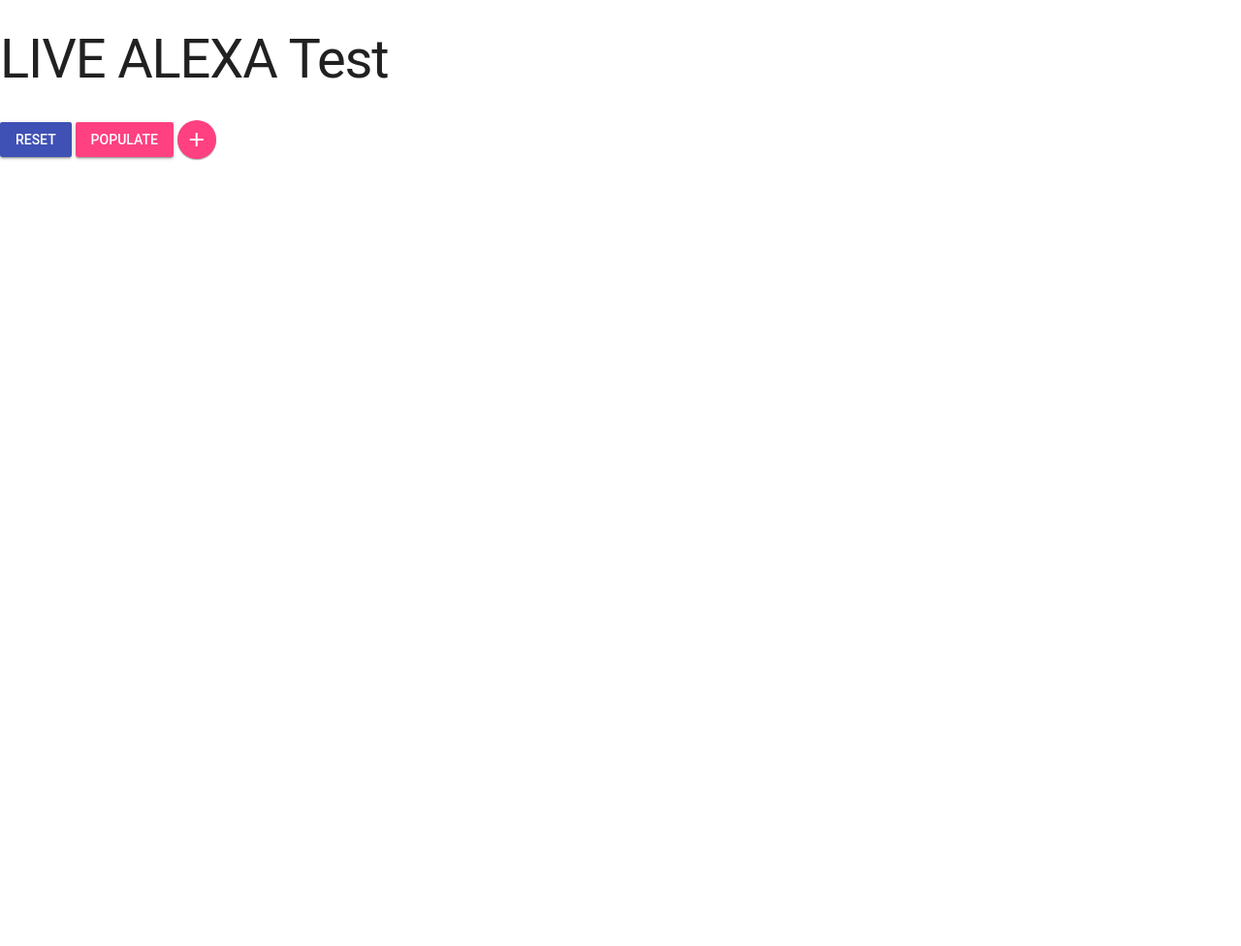
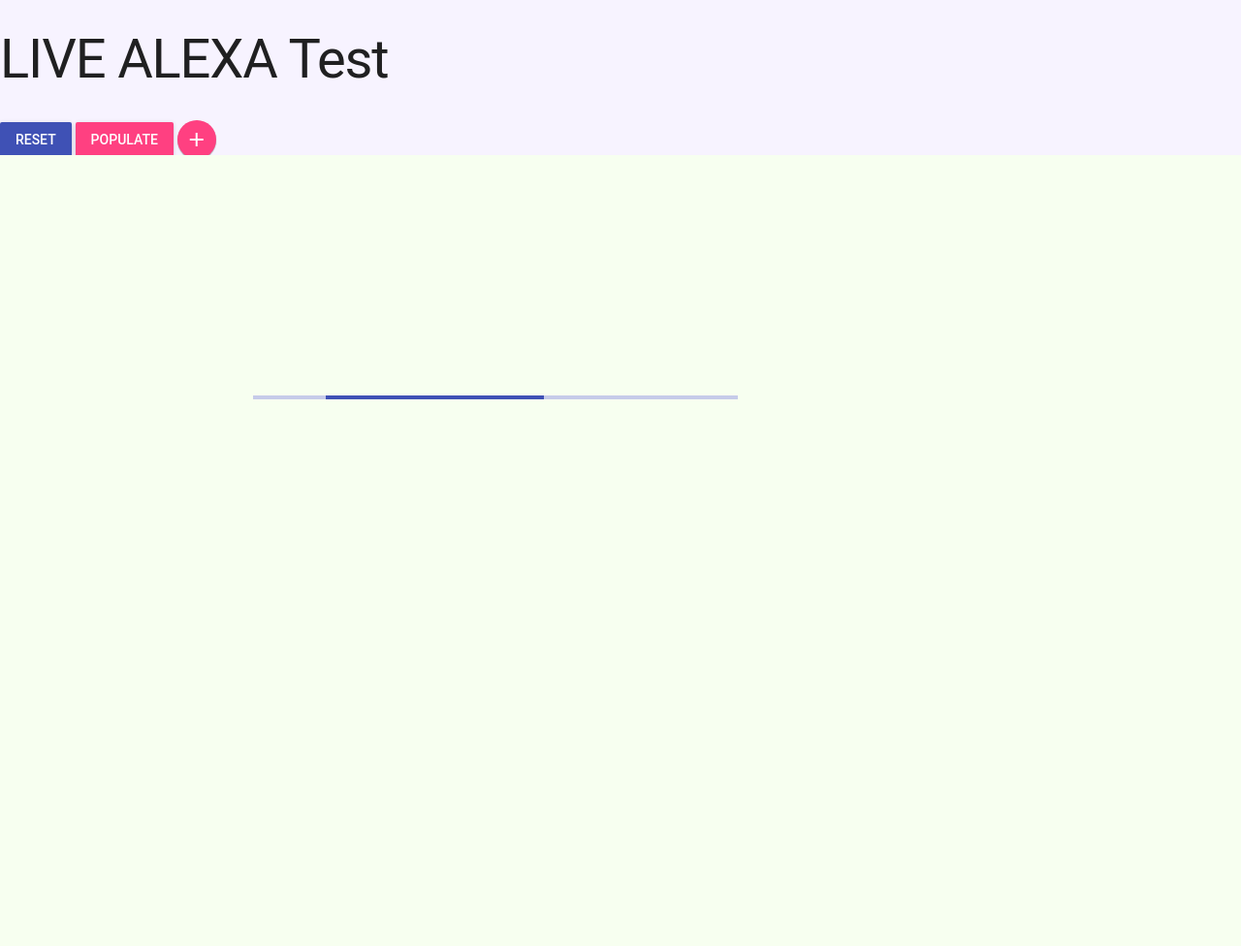
Before and after one commit to kruegener/Alexa_Server, a Django app: page /AlexaHandler/live/ in a window 1280 px wide. Shown: the whole page at 97% size. Before the commit the page ends 165 px from the top, so only its background shows below. Run offline with Django 3.2, Linux system fonts and the light colour scheme; some libraries are stand-ins or nearby versions.

Commit message:
interface clean-up

```diff
--- a/AlexaHandler/consumers.py
+++ b/AlexaHandler/consumers.py
@@ -4,6 +4,7 @@
 # maybe define __all__ in models for private objects/funcs
 from .models import *
 import json
+import time
 from django.db.models.fields.related import ManyToManyField
 
 # TODO enforced ordering
@@ -56,6 +57,8 @@
 
         elif data['cmd'] == "init":
             print("init config ordered")
+            # artificial sleep to show off loading
+            time.sleep(1)
             # serve BlockChain Contents to client
             for block in SessChain.getBlockList():
                 message.reply_channel.send({
--- a/AlexaHandler/templates/AlexaHandler/live.html
+++ b/AlexaHandler/templates/AlexaHandler/live.html
@@ -7,12 +7,40 @@
     <link rel="stylesheet" href="//code.jquery.com/ui/1.12.1/themes/base/jquery-ui.css">
 
     <style>
+        html{
+            min-height:100%;/* make sure it is at least as tall as the viewport */
+            position:relative;
+        }
+        body {
+            height:100%;
+        }
         .draggable { width: 150px;
             height: 150px;
             adding: 0.5em;
             position:absolute;
             z-index: 10;
             overflow : hidden;}
+
+        #plumbing_block {
+            display:block;
+            overflow:hidden;
+            height: 100vh;
+            left: 0;
+            top: 20%;
+            right: 0;
+            bottom: 0;
+            background-color: #f7fff0;
+        }
+
+        #bar {
+            display:block;
+            overflow:auto;
+            height: 20%;
+            width: 100%;
+            top: 0%;
+            left: 0%;
+            background-color: #f7f3ff;
+        }
 
         .window { z-index:20; }
         .jtk-connector { z-index:4; }
@@ -63,7 +91,9 @@
         function new_plumb(){
             //jsPlumb block
             console.log("new_plumb started");
-            plumbing.draggable($(".draggable"));
+            plumbing.draggable($(".draggable"), {
+                containment:"plumbing_block"
+            });
         }
 
         var socket = new ReconnectingWebSocket("ws://" + window.location.host + "/alexa/");
@@ -77,15 +107,16 @@
             name = "draggable_" + "block" + block_count;
             block_count += 1;
             console.log(xGrid, grid_count);
-            yOff = 180;
+            yOff = height*.2;
+            xOff = 20;
             if (data.block_type == "message") {
-                document.getElementById("plumbing block").innerHTML += "<div id=" + name + " class='draggable ui-widget-content' style='left: " + (((grid_count % xGrid) * 200) + 20) + " ; top: " + (yOff + Math.floor(grid_count / xGrid) * 200) + "'>" + data.block_type + "<p>" + data.block_id + "<br>" + data.msg + "</p></div>";
+                document.getElementById("plumbing_block").innerHTML += "<div id=" + name + " class='draggable ui-widget-content' style='left: " + (((grid_count % xGrid) * 200) + xOff) + " ; top: " + (yOff + Math.floor(grid_count / xGrid) * 200) + "'>" + data.block_type + "<p>" + data.block_id + "<br>" + data.msg + "</p></div>";
             }
             else {
                 console.log(data);
             }
             // TODO material design grid fail
-            //document.getElementById("plumbing block").innerHTML += "<div id=" + name + " class='mdl-cell draggable ui-widget-content'>" + data.block_type + "<p>" + data.block_id + "<br>" + data.msg + "</p></div>";
+            //document.getElementById("plumbing_block").innerHTML += "<div id=" + name + " class='mdl-cell draggable ui-widget-content'>" + data.block_type + "<p>" + data.block_id + "<br>" + data.msg + "</p></div>";
             //componentHandler.upgradeElement(document.getElementById(name));
 
             //par.innerHtml = "<p>" +  data.block_type + "<br>" + data.block_id + "<br>" + data.msg + "</p>";
@@ -103,7 +134,7 @@
         }
 
         function reset(){
-            plumbing.empty("plumbing block");
+            plumbing.empty("plumbing_block");
             last_name = "";
             grid_count = 0;
             block_count = 0;
@@ -117,10 +148,19 @@
             socket.send(JSON.stringify({"type" : "msg", "msg" : "msg"}));
         }
 
+        function send_iamge_populate(){
+            socket.send(JSON.stringify({"type" : "command", "cmd" : "img"}));
+        }
+
         socket.onmessage = function(e) {
             console.log(e.data);
             data = JSON.parse(e.data);
             console.log(data.type);
+
+            if(init){
+                init = false;
+                document.getElementById("plumbing_block").innerHTML = "";
+            }
 
             if (data.type == "block") {
                 new_block(data);
@@ -129,7 +169,9 @@
                 reset();
             }
 
-            plumbing.draggable($(".draggable"));
+            plumbing.draggable($(".draggable") , {
+                containment:"plumbinb_block"
+            });
 
         }
 
@@ -138,7 +180,6 @@
             if(init) {
                 // get inital
                 socket.send(JSON.stringify({"type": "command", "cmd": "init"}));
-                init = false;
             }
         };
 
@@ -147,6 +188,8 @@
 {% endblock %}
 
 {% block body %}
+
+    <div id = "bar">
         <h1> LIVE ALEXA Test</h1>
         <!-- Accent-colored raised button with ripple -->
         <button onclick="send_reset()" class="mdl-button mdl-js-button mdl-button--raised mdl-js-ripple-effect mdl-button--colored">
@@ -155,12 +198,17 @@
         <button onclick="send_populate()" class="mdl-button mdl-js-button mdl-button--raised mdl-js-ripple-effect mdl-button--accent">
             Populate
         </button>
-    <button onclick="send_populate()" class="mdl-button mdl-js-button mdl-button--fab mdl-button--mini-fab mdl-button--colored">
+        <button onclick="send_image_populate()" class="mdl-button mdl-js-button mdl-button--fab mdl-button--mini-fab mdl-button--colored">
             <i class="material-icons">add</i>
         </button>
 
+    </div>
 
-    <div id = "plumbing block" class="mdl-grid">
+
+    <div id ="plumbing_block" class="mdl-grid">
+        <!-- MDL Progress Bar with Indeterminate Progress -->
+
+            <div id="p2" class="mdl-progress mdl-js-progress mdl-progress__indeterminate" style="top:30%; left: 20%"></div>
 
     </div>
 
```
Also changed, not shown: 1 other file. Lines whose indentation alone changed are shown as unchanged.
